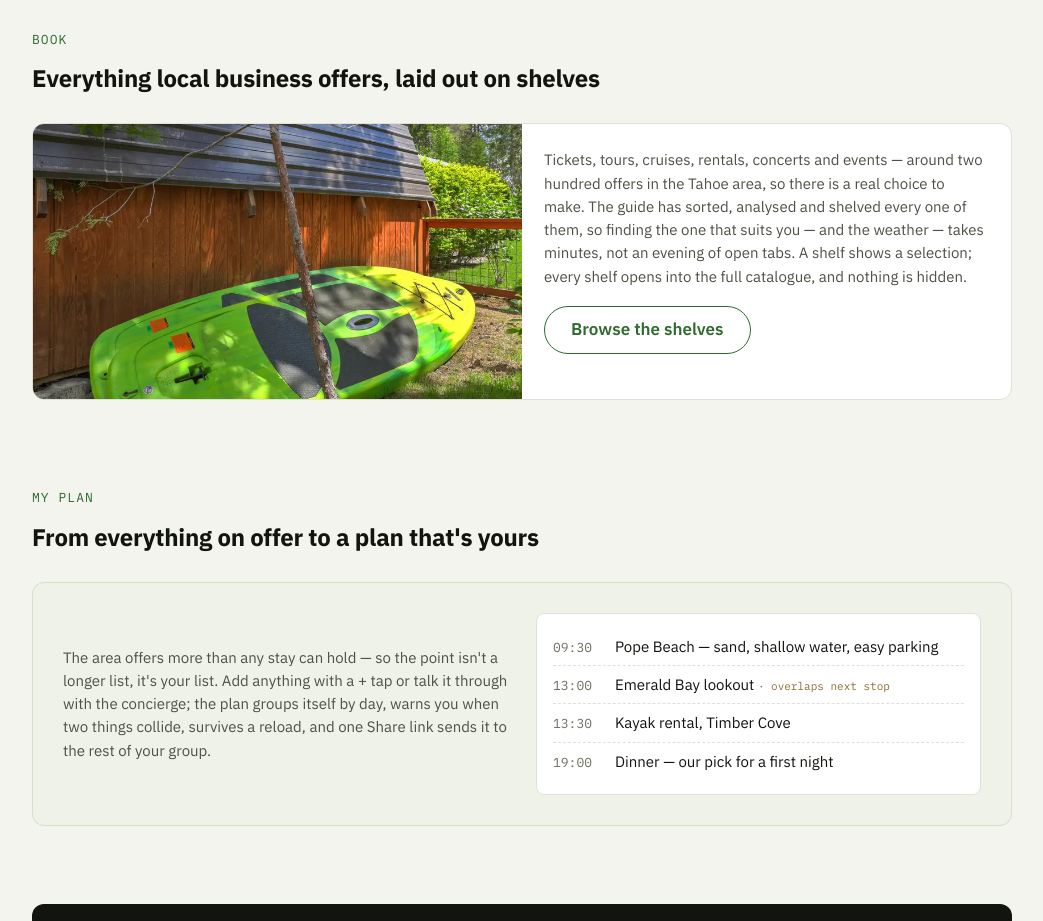
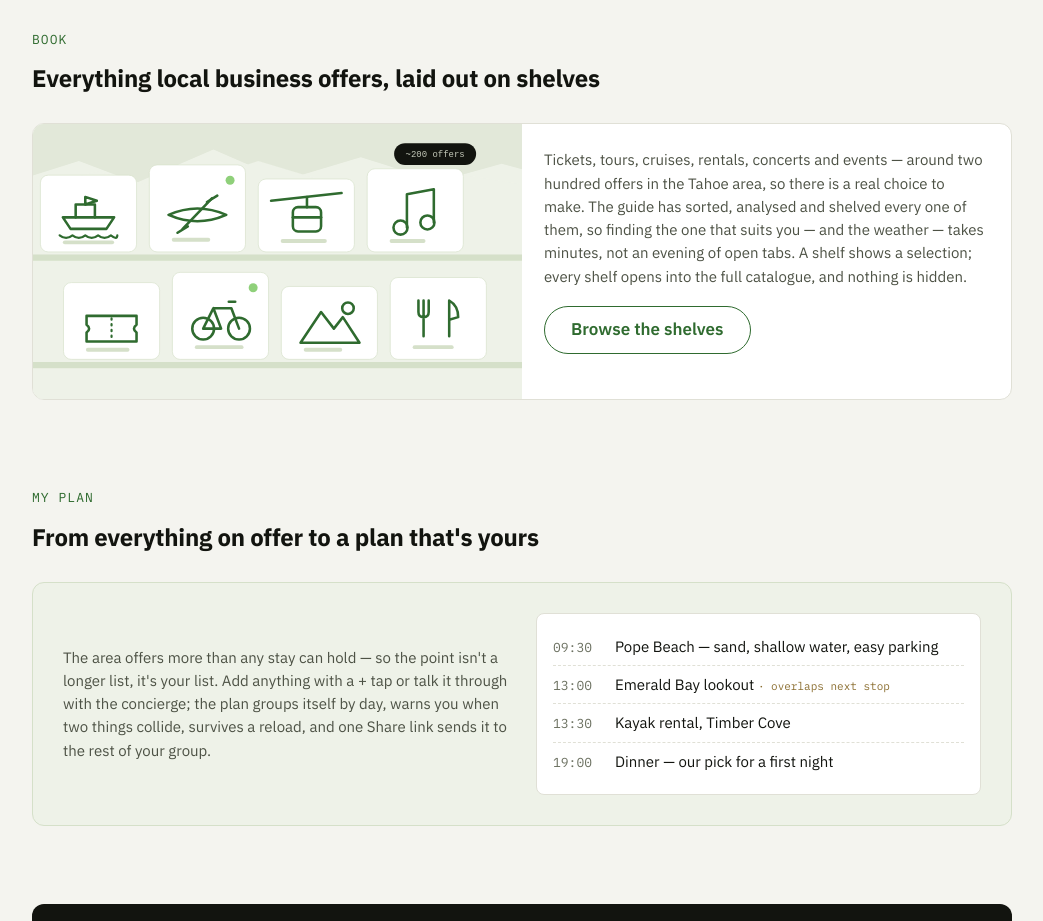
Before and after one commit to ab2005/tahoe-guide-landing, a plain HTML site: page index.html in a window 1280 px wide. Shown: the part 2580-3501 px from the top of the page, without its empty margins (118-1161 px from the left). Drawn offline with Linux system fonts and the light colour scheme.

Commit message:
Book section illustration: the catalogue itself, drawn in brand
The paddleboard photo said 'lake', not 'catalogue'. Replaced with an
original SVG — two shelves of offer tiles (cruise, kayak, gondola,
concert, tickets, bike, hike, dinner), host's-pick dots, a ~200-offers
chip — in the guide's palette. No licensing questions, 4KB.

Co-Authored-By: Claude Fable 5 <noreply@anthropic.com>

```diff
--- a/index.html
+++ b/index.html
@@ -311,7 +311,7 @@ img{max-width:100%;display:block}
       <p class="sec__label">Book</p>
       <h2 class="sec__title">Everything local business offers, laid out on shelves</h2>
       <div class="stay">
-        <img src="photos/house-paddleboard-860.webp" alt="Paddleboarding on Lake Tahoe" loading="lazy" width="860" height="430">
+        <img src="photos/book-shelves.svg" alt="A catalogue of local offers on shelves: cruises, kayaks, bikes, concerts, tours" loading="lazy" width="860" height="430">
         <div class="stay__body">
           <p class="stay__p" style="margin-top:0">
             Tickets, tours, cruises, rentals, concerts and events — around two
```
Also changed, not shown: photos/book-shelves.svg (added), photos/house-paddleboard-860.webp (deleted).
